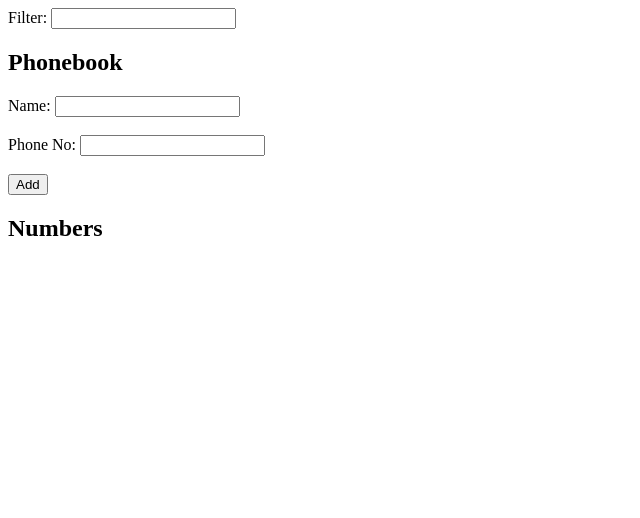
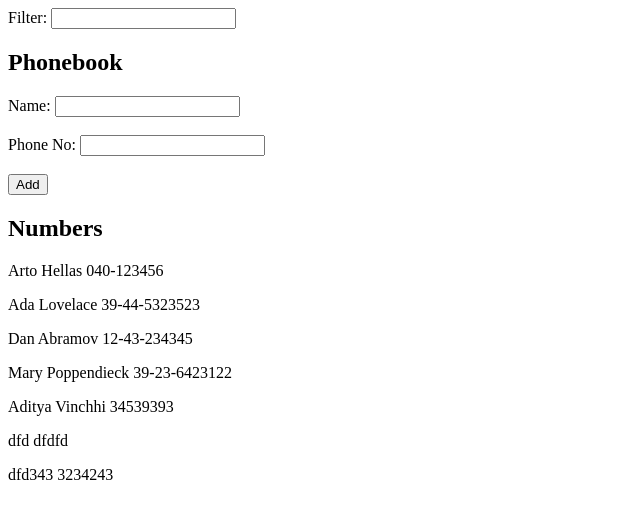
Before and after one commit to Addaitya/Full-Stack-Open-Exercises, a React (Vite) app in the folder Part2/phone-book/: page / in a window 1280 px wide. Shown: the top 518 px of the page, without its empty margins (0-640 px from the left). Built offline with nearby package versions, Linux system fonts and the light colour scheme; data requests are answered from the project's data file.

Commit message:
Part2 Exercise 2.11 2.12

```diff
--- /dev/null
+++ b/Part2/phone-book/db.json
@@ -0,0 +1,39 @@
+{
+  "persons": [
+    {
+      "name": "Arto Hellas",
+      "number": "040-123456",
+      "id": 1
+    },
+    {
+      "name": "Ada Lovelace",
+      "number": "39-44-5323523",
+      "id": 2
+    },
+    {
+      "name": "Dan Abramov",
+      "number": "12-43-234345",
+      "id": 3
+    },
+    {
+      "name": "Mary Poppendieck",
+      "number": "39-23-6423122",
+      "id": 4
+    },
+    {
+      "name": "Aditya Vinchhi",
+      "number": "34539393",
+      "id": 5
+    },
+    {
+      "name": "dfd",
+      "number": "dfdfd",
+      "id": 6
+    },
+    {
+      "name": "dfd343",
+      "number": "3234243",
+      "id": 7
+    }
+  ]
+}
--- a/Part2/phone-book/package.json
+++ b/Part2/phone-book/package.json
@@ -7,9 +7,11 @@
     "dev": "vite",
     "build": "vite build",
     "lint": "eslint . --ext js,jsx --report-unused-disable-directives --max-warnings 0",
-    "preview": "vite preview"
+    "preview": "vite preview",
+    "server": "json-server --watch db.json"
   },
   "dependencies": {
+    "axios": "^1.4.0",
     "react": "^18.2.0",
     "react-dom": "^18.2.0"
   },
@@ -21,6 +23,7 @@
     "eslint-plugin-react": "^7.32.2",
     "eslint-plugin-react-hooks": "^4.6.0",
     "eslint-plugin-react-refresh": "^0.4.3",
+    "json-server": "^0.17.3",
     "vite": "^4.4.5"
   }
 }
--- a/Part2/phone-book/src/App.jsx
+++ b/Part2/phone-book/src/App.jsx
@@ -1,12 +1,12 @@
-import { useState } from 'react'
-import AddEntry from './components/AddEntry'
-import ShowPersons from './components/ShowPersons'
-import Filter from './components/Filter'
+import { useState, useEffect } from 'react';
+import AddEntry from './components/AddEntry';
+import ShowPersons from './components/ShowPersons';
+import handleBackend from './service/handleBackend';
+import Filter from './components/Filter';
 
 const App = () => {
   const [persons, setPersons] = useState([])
 
-  const [filteredPersons, setFilteredPersons] = useState(persons)
 
   const personExist = (newPerson) => {
     return !!persons.find((person) => person.name.toLowerCase() === newPerson.name.toLowerCase())
@@ -19,19 +19,26 @@ const App = () => {
       return false;
     }
 
-    const newEntry = {id: persons.length, ...newPerson}
-    setPersons(persons.concat(newEntry))
-    setFilteredPersons(persons.concat(newEntry))
+    handleBackend
+      .addPerson(newPerson)
+      .then((includePerson) => setPersons(persons.concat(includePerson)))
+
     return true;
   }
 
+  useEffect(() => {
+    handleBackend
+      .getPersons()
+      .then((includePersons) => setPersons(includePersons))
+  }, [])
+
   return (
     <div>
-      <Filter persons={persons} setFilteredPersons={setFilteredPersons} />
+      <Filter persons={persons} />
       <h2>Phonebook</h2>
       <AddEntry addNewEntry={addNewEntry} />
       <h2>Numbers</h2>
-      <ShowPersons persons={filteredPersons} />
+      <ShowPersons persons={persons} />
     </div>
   )
 }
--- a/Part2/phone-book/src/components/AddEntry.jsx
+++ b/Part2/phone-book/src/components/AddEntry.jsx
@@ -15,6 +15,11 @@ const AddEntry = ({addNewEntry}) => {
 
   const handleAddPerson = (event) =>{
     event.preventDefault();
+
+    if(newName.trim() === '' || newNumber.trim() === '') {
+      alert("Fill the fields");
+      return;
+    }
 
     const newPerson ={
       name: newName,
--- a/Part2/phone-book/src/components/Filter.jsx
+++ b/Part2/phone-book/src/components/Filter.jsx
@@ -1,26 +1,19 @@
 /* eslint-disable react/prop-types */
-import { useState } from 'react'
+import { useState } from 'react';
+import ShowPersons from './ShowPersons';
 
-const Filter = ({persons, setFilteredPersons}) =>{
+const Filter = ({persons}) =>{
 
   const [searchName, setSearchName] = useState('');
+  const [filteredPersons, setFilteredPersons] = useState([]);
 
   const handleSearchName = (event) =>{
     setSearchName(event.target.value);
-    filter(event.target.value.toLowerCase());
+    filterNames(event.target.value.toLowerCase().trim());
   }
 
-  const filter = (name) =>{
-    const finalPersons = []
-    persons.forEach((person) => {
-
-        if(person.name.toLowerCase().includes(name)){
-          (finalPersons.push(person));
-        }
-    })
-    console.log("finalPersons",finalPersons)
-    console.log(finalPersons)
-    setFilteredPersons(finalPersons)
+  const filterNames = (name) =>{
+    setFilteredPersons(persons.filter((person) => person.name.toLowerCase().includes(name)))
   }
 
   return(
@@ -28,6 +21,7 @@ const Filter = ({persons, setFilteredPersons}) =>{
       <label>
         Filter: <input type='text' value={searchName} onChange={handleSearchName} />
       </label>
+      <ShowPersons persons={filteredPersons} />
     </div>
   )
 }
--- /dev/null
+++ b/Part2/phone-book/src/service/handleBackend.js
@@ -0,0 +1,15 @@
+import axios from 'axios';
+const url = 'http://localhost:3000/persons/';
+
+const getPersons = () =>{
+  const request= axios.get(url);
+  return request.then((response) => response.data)
+
+}
+
+const addPerson = async (person) => {
+  const request = await axios.post(url, person);
+  return  request.data;
+}
+
+export default {addPerson: addPerson, getPersons: getPersons}
```
Also changed, not shown: 2 other files (tests, documents, lock files or other folders).
